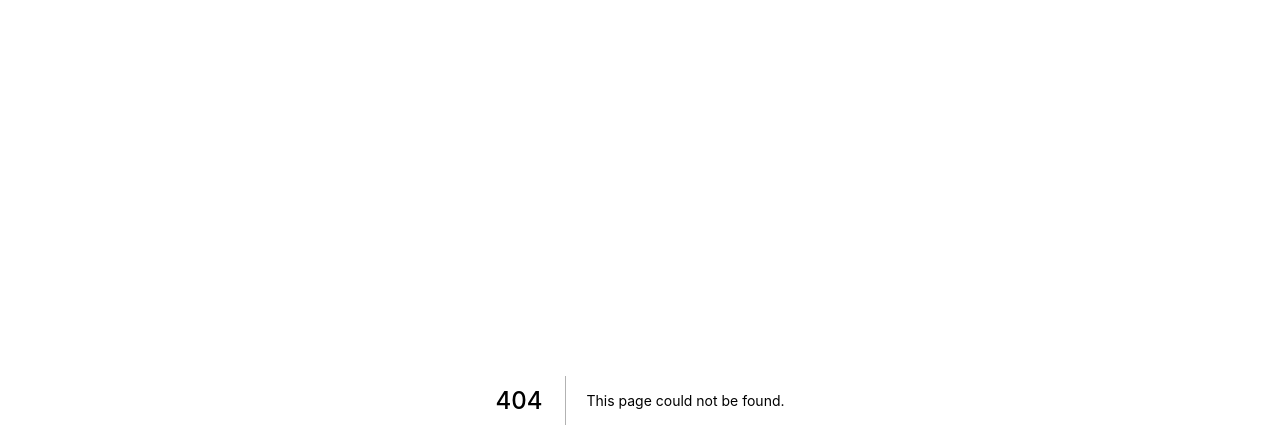
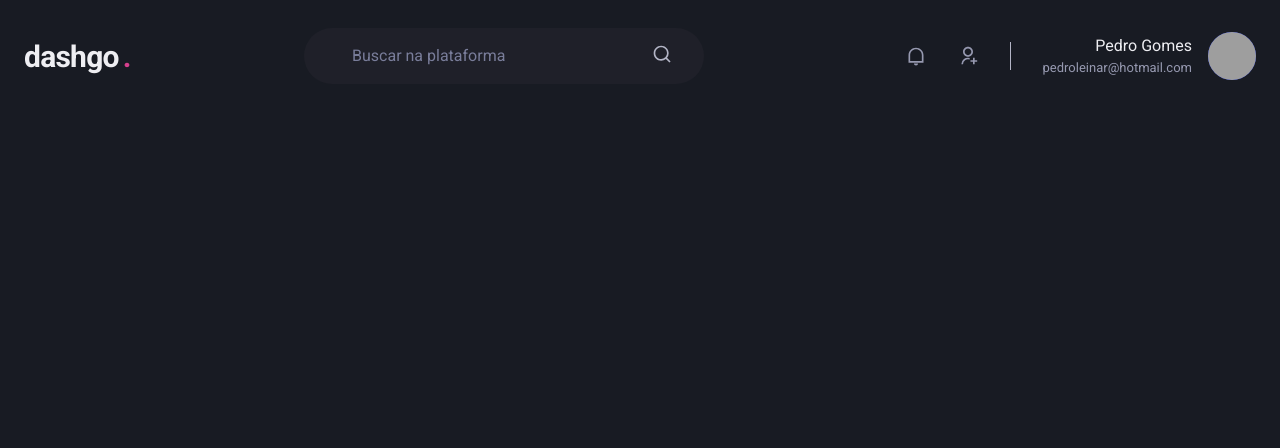
Before and after one commit to brucePedroGomes/dashgo, a Next.js app: page /dashboard in a window 1280 px wide. Before the commit this address had no page. Shown: the top 448 px of the page. Built offline with nearby package versions, Linux system fonts and the light colour scheme; grey boxes are pictures that could not be loaded.

Commit message:
feat: header

```diff
--- a/package.json
+++ b/package.json
@@ -15,7 +15,8 @@
     "framer-motion": "^4.1.11",
     "next": "10.2.0",
     "react": "17.0.2",
-    "react-dom": "17.0.2"
+    "react-dom": "17.0.2",
+    "react-icons": "^4.2.0"
   },
   "devDependencies": {
     "@types/node": "^15.0.1",
--- /dev/null
+++ b/src/components/Header.tsx
@@ -0,0 +1,93 @@
+import {
+  Flex,
+  Text,
+  Input,
+  Icon,
+  HStack,
+  Box,
+  Avatar,
+} from '@chakra-ui/react';
+import {
+  RiNotificationLine,
+  RiSearchLine,
+  RiUserAddLine,
+} from 'react-icons/ri';
+
+export const Header = () => {
+  return (
+    <Flex
+      as="header"
+      w="100%"
+      maxW="1480"
+      h="20"
+      mx="auto"
+      mt="4"
+      px="6"
+      align="center"
+    >
+      <Text
+        fontSize="3xl"
+        fontWeight="bold"
+        letterSpacing="tight"
+        w="64"
+      >
+        dashgo
+        <Text as="span" ml="1" color="pink.500">
+          .
+        </Text>
+      </Text>
+
+      <Flex
+        as="label"
+        flex="1"
+        py="4"
+        px="8"
+        ml="6"
+        maxW="400"
+        alignSelf="center"
+        color="gray.200"
+        position="relative"
+        bg="gray.800"
+        borderRadius="full"
+      >
+        <Input
+          color="gray.50"
+          variant="unstyled"
+          px="4"
+          mr="4"
+          placeholder="Buscar na plataforma"
+          _placeholder={{ color: 'gray.400' }}
+        />
+        <Icon as={RiSearchLine} fontSize="20" />
+      </Flex>
+
+      <Flex align="center" ml="auto">
+        <HStack
+          spacing="8"
+          mx="8"
+          pr="8"
+          py="1"
+          color="gray.300"
+          borderRightWidth="1px"
+        >
+          <Icon as={RiNotificationLine} fontSize="20" />
+          <Icon as={RiUserAddLine} fontSize="20" />
+        </HStack>
+
+        <Flex align="center">
+          <Box mr="4" textAlign="right">
+            <Text>Pedro Gomes</Text>
+            <Text color="gray.300" fontSize="small">
+              pedroleinar@hotmail.com
+            </Text>
+          </Box>
+          <Avatar
+            size="md"
+            name="Pedro Gomes"
+            src="https://github.com/pedroleinar.png"
+          />
+        </Flex>
+      </Flex>
+    </Flex>
+  );
+};
--- /dev/null
+++ b/src/pages/dashboard.tsx
@@ -0,0 +1,7 @@
+import { Header } from '../components/Header';
+
+const Dashboard = () => {
+  return <Header />;
+};
+
+export default Dashboard;
```
Also changed, not shown: 1 other file (tests, documents, lock files or other folders).
